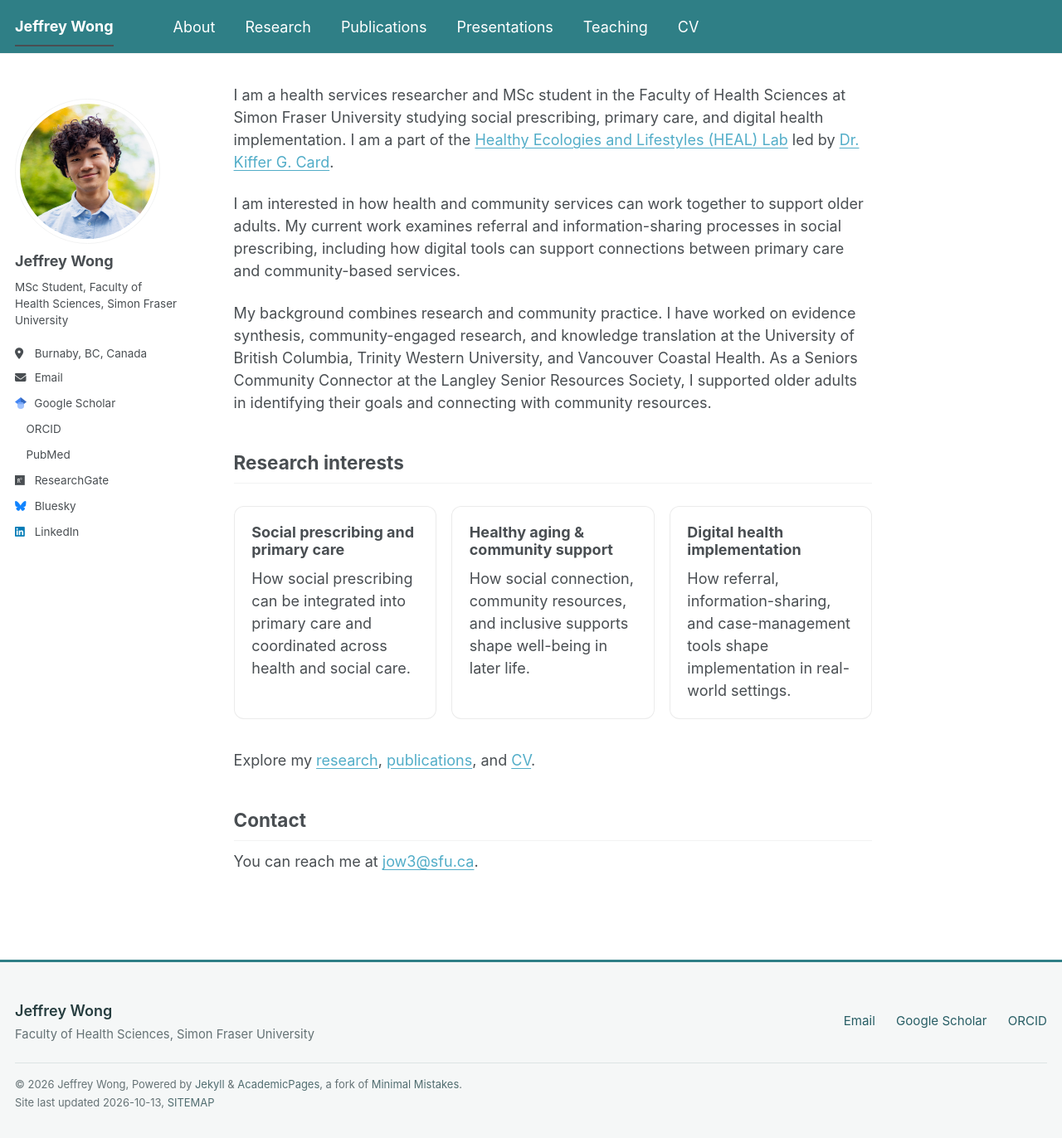
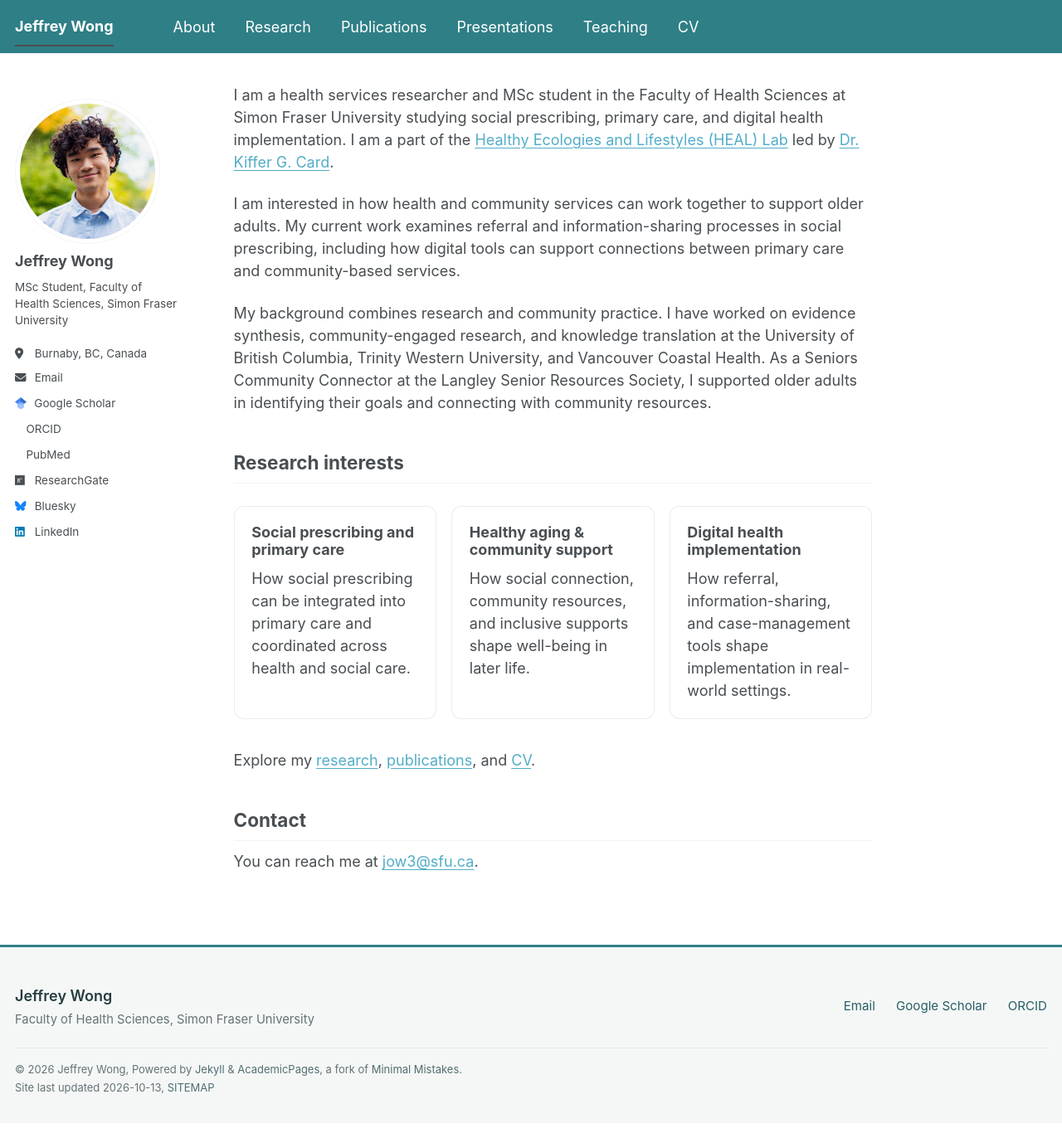
Before and after one commit to itsjeffreywong/itsjeffreywong.github.io, a Jekyll site: the page built from _pages/about.md, in a window 1280 px wide and 1372 px high. Shown: the whole window at 83% size. Built offline with Jekyll 4.4.1, drawn with Linux system fonts in a browser that asks for light colours; a style sheet for code colours, icons or effects is not loaded.

Commit message:
Update _custom.scss

```diff
--- a/_sass/_custom.scss
+++ b/_sass/_custom.scss
@@ -373,3 +373,20 @@ a {
     gap: 0.6rem 1.1rem;
   }
 }
+
+/* ===== Fix Academic Pages footer overlapping content ===== */
+
+.page__footer {
+  position: static !important;
+  bottom: auto !important;
+  left: auto !important;
+  right: auto !important;
+  width: 100%;
+  margin-top: 2rem;
+}
+
+/* Disable the old footer-height compensation */
+body {
+  margin-bottom: 0 !important;
+  padding-bottom: 0 !important;
+}
```
